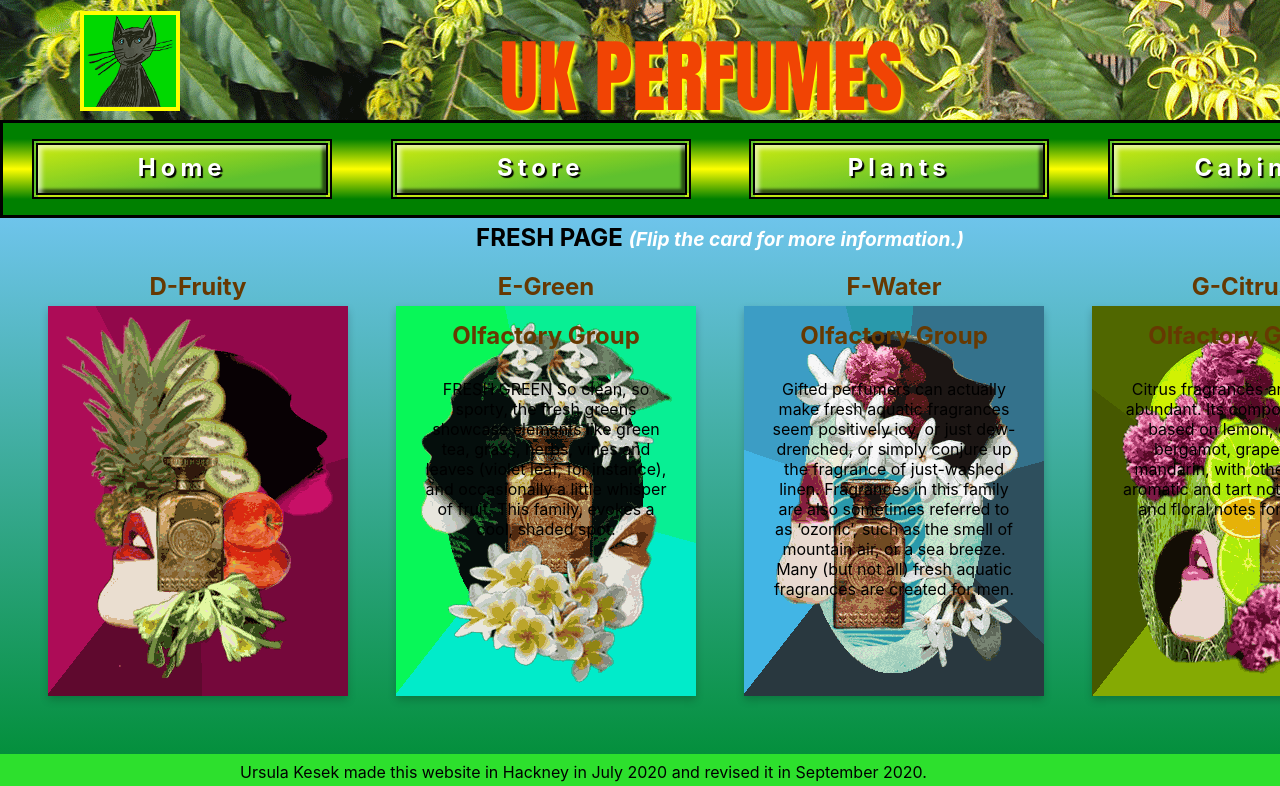
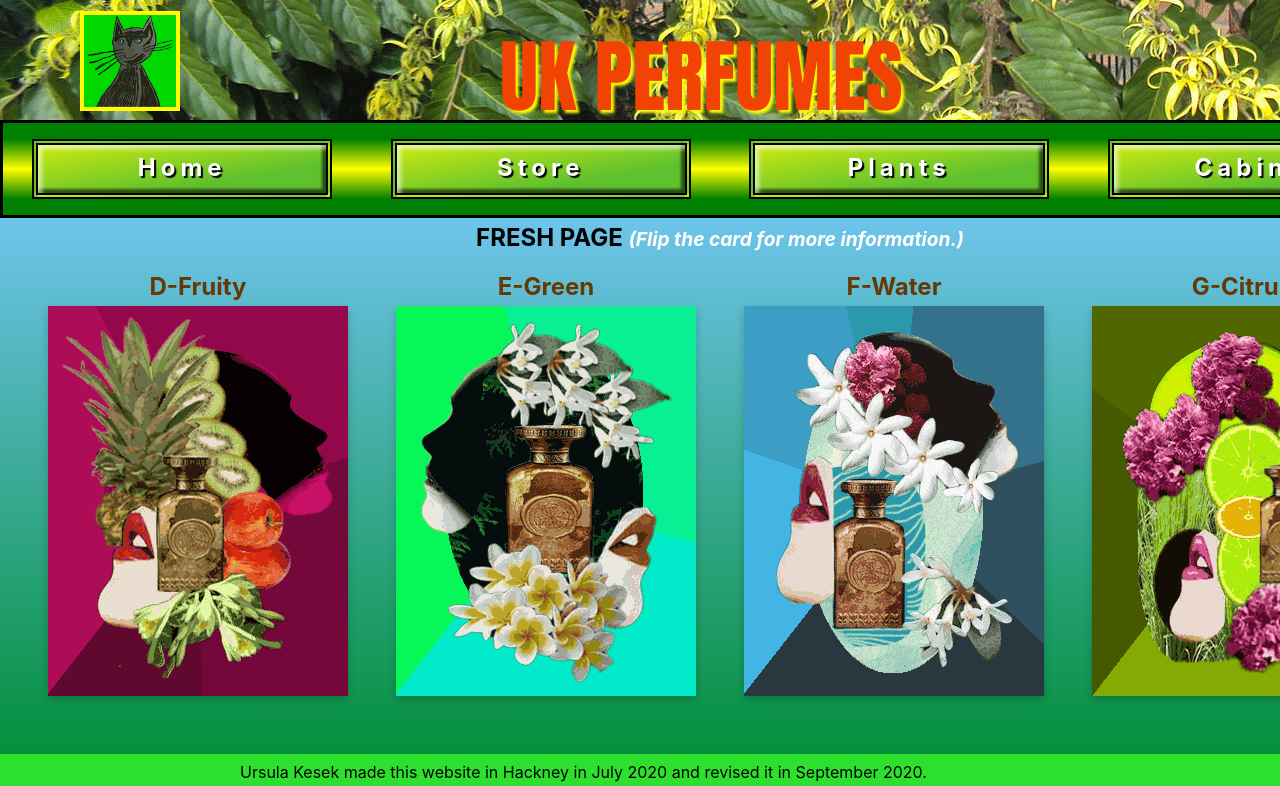
Before and after one commit to GiacomoSorbi/UrsulaKesek-module-ii, a React (Create React App) app: page /fresh in a window 1280 px wide. Shown: the top 786 px of the page. Built offline with nearby package versions, Linux system fonts and the light colour scheme.

Commit message:
edited fresh css

```diff
--- a/src/pages/Fresh/Fresh.css
+++ b/src/pages/Fresh/Fresh.css
@@ -66,6 +66,34 @@ h2.olfa {
   text-align: center;
   padding: 10px;
 }
+.flip-card-back,.flip-card-back1,.flip-card-back2,.flip-card-back3 {
+  position: absolute;
+  width: 300px;
+  height: 410px;
+  -webkit-backface-visibility: hidden;
+  backface-visibility: hidden;
+}
+.flip-card-back,.flip-card-back1,.flip-card-back2,.flip-card-back3 {
+  display: flex;
+  flex-direction: column;
+  background-color: rgb(247, 4, 4);
+  color: white;
+  transform: rotateY(180deg);
+}
+
+.flip-card-back1{
+  background-color: rgb(9, 197, 109);
+}
+
+.flip-card-back2{
+  background-color: rgb(84, 114, 247);
+}
+
+.flip-card-back3{
+  background-color: rgb(115, 247, 7);
+  color:black;
+}
+
 @media screen and (max-width: 768px) {
   section.fre {
     background: linear-gradient(rgb(110, 196, 235), rgb(3, 143, 59));
```
